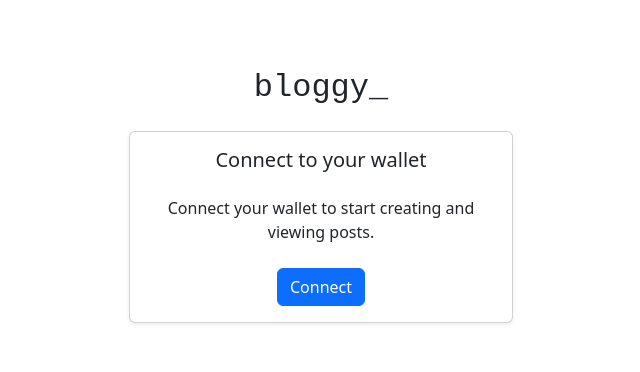
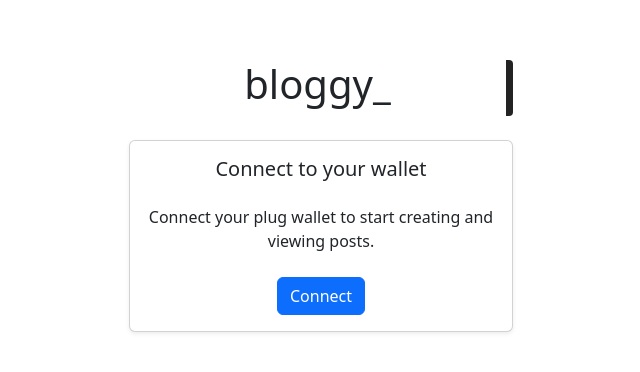
Before and after one commit to harshedabdulla/bloggy, a React (Vite) app in the folder src/bloggy_frontend/: page /login in a window 1280 px wide. Shown: the part 204-576 px from the top of the page, without its empty margins (319-959 px from the left). Built offline with nearby package versions, Linux system fonts and the light colour scheme.

Commit message:
made the changes for the new comments

```diff
--- a/src/bloggy_frontend/src/pages/UserLogin.jsx
+++ b/src/bloggy_frontend/src/pages/UserLogin.jsx
@@ -11,34 +11,17 @@ import {
 } from 'react-bootstrap'
 import { useAuth } from '../context/AuthContext'
 import 'bootstrap/dist/css/bootstrap.min.css'
-
+import '../styles/typewriter.css'
 const UserLogin = () => {
   const { artemisAdapter, isConnected, isConnecting, error, connectWallet } =
     useAuth()
   const navigate = useNavigate()
-
-  // State to manage the animation of typing "bloggy"
-  const [typedText, setTypedText] = useState('')
 
   useEffect(() => {
     if (isConnected) {
       navigate('/posts')
     }
   }, [isConnected, navigate])
-
-  useEffect(() => {
-    const textToType = 'bloggy_'
-    let index = 0
-    const interval = setInterval(() => {
-      if (index <= textToType.length) {
-        setTypedText(textToType.slice(0, index))
-        index++
-      } else {
-        clearInterval(interval)
-      }
-    }, 200) // Adjust speed of typing animation here (milliseconds)
-    return () => clearInterval(interval)
-  }, [])
 
   return (
     <>
@@ -48,16 +31,14 @@ const UserLogin = () => {
       >
         <Row>
           <Col>
-            <div className="text-center mb-4">
-              <h1 style={{ fontFamily: 'monospace', fontSize: '2rem' }}>
-                {typedText}
-              </h1>
+            <div className="text-center mb-4 typed-out">
+              <h1>bloggy_</h1>
             </div>
             <Card style={{ width: '24rem' }} className="text-center shadow-sm">
               <Card.Body>
                 <Card.Title className="mb-4">Connect to your wallet</Card.Title>
                 <Card.Text className="mb-4">
-                  Connect your wallet to start creating and viewing posts.
+                  Connect your plug wallet to start creating and viewing posts.
                 </Card.Text>
                 {error && <Alert variant="danger">{error}</Alert>}
                 {!isConnected ? (
--- /dev/null
+++ b/src/bloggy_frontend/src/styles/typewriter.css
@@ -0,0 +1,25 @@
+.typed-out {
+  overflow: hidden;
+  border-right: 0.3em solid orange;
+  border-radius: 4px;
+  white-space: nowrap;
+  animation: typing 2s steps(20, end) forwards, blinking 1.2s infinite;
+  font-size: 1.6rem;
+  width: 2;
+}
+@keyframes typing {
+  from {
+    width: 0;
+  }
+  to {
+    width: 100%;
+  }
+}
+@keyframes blinking {
+  from {
+    border-color: transparent;
+  }
+  to {
+    border-color: rgb(0, 0, 0);
+  }
+}
```
Also changed, not shown: src/bloggy_frontend/src/context/AuthContext.jsx (+7 -0 lines), src/bloggy_frontend/src/pages/Query.jsx (added, +7 -0 lines), 1 other file (tests, documents, lock files or other folders).
